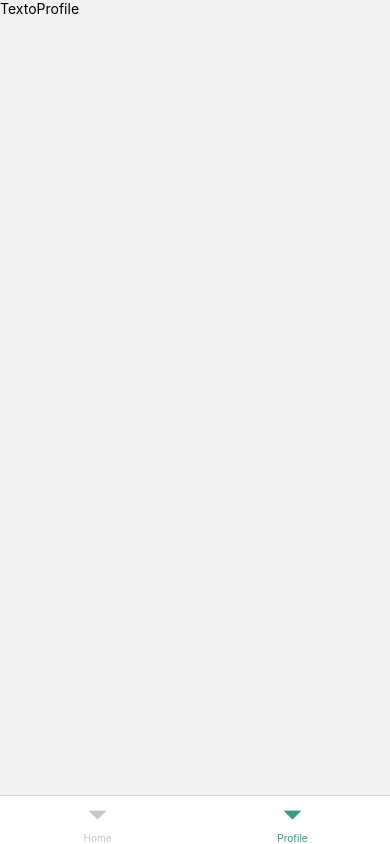
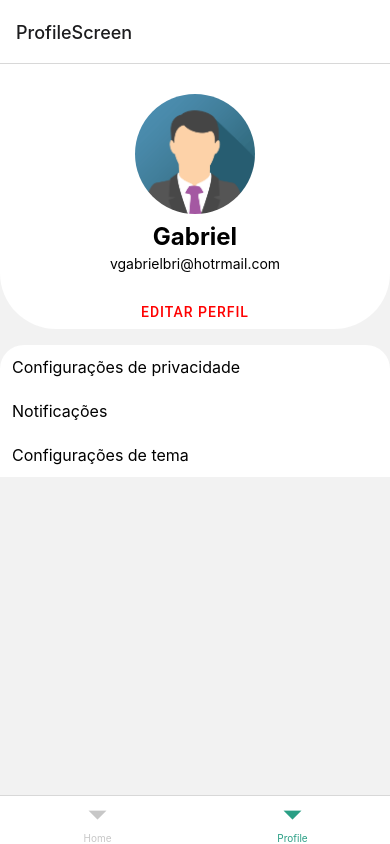
Before and after one commit to ValterGabriell/Coleta-Sustentavel-Devs-Pai-Degua, a React Native app: screen /Profile in a window 390 px wide. Built offline with nearby package versions, Linux system fonts and the light colour scheme.

Commit message:
Ajustando a troca de telas e criando tela de perfil

```diff
--- a/package.json
+++ b/package.json
@@ -10,6 +10,7 @@
   "dependencies": {
     "@react-navigation/bottom-tabs": "^6.3.2",
     "@react-navigation/native": "^6.0.11",
+    "@react-navigation/native-stack": "^6.7.0",
     "expo": "~45.0.0",
     "expo-status-bar": "~1.3.0",
     "react": "17.0.2",
@@ -17,6 +18,8 @@
     "react-native": "0.68.2",
     "react-native-dropdown-picker": "^5.4.2",
     "react-native-paper": "^4.12.2",
+    "react-native-safe-area-context": "4.2.4",
+    "react-native-screens": "~3.11.1",
     "react-native-vector-icons": "^9.2.0",
     "react-native-web": "0.17.7"
   },
--- a/src/componentes/FabButton.js
+++ b/src/componentes/FabButton.js
@@ -1,7 +1,7 @@
 import React, { Component } from "react";
 import { View, TouchableWithoutFeedback, Animated, StyleSheet } from "react-native";
 import { AntDesign, Entypo } from '@expo/vector-icons'
-import { useNavigation, useRoute } from '@react-navigation/native';
+
 
 export default class FabButton extends Component {
     animation = new Animated.Value(0)
@@ -67,7 +67,7 @@ export default class FabButton extends Component {
         return (
             <View style={[styles.container, this.props.styles]}>
 
-                <TouchableWithoutFeedback>
+                <TouchableWithoutFeedback onPress={()=>{this.props.navigation.navigate('CameraScreen')}}>
                     <Animated.View style={[styles.button, styles.submenu, cameraStyle]}>
                         <Entypo name="camera" size={20} color="#00213b" />
                     </Animated.View>
--- a/src/rotas/AppRotas.js
+++ b/src/rotas/AppRotas.js
@@ -1,24 +1,29 @@
 import { createBottomTabNavigator } from '@react-navigation/bottom-tabs';
 import { NavigationContainer } from '@react-navigation/native';
 import React from "react";
-import Feed from '../telas/Feed';
-import Profile from '../telas/Profile';
+import ProfileTabStack from './ProfileTabStack';
+import FeedRotas from './FeedRotas'
 
 
 const Tab = createBottomTabNavigator()
+function MyTabs() {
+    return (
+        <Tab.Navigator screenOptions={({ route }) =>
+        ({
+            headerShown: false,
+            tabBarActiveTintColor: '#2a9f85',
+            tabBarInactiveTintColor: '#C7C7C7'
+        })} >
+            <Tab.Screen name='Home' component={FeedRotas} />
+            <Tab.Screen name='Profile' component={ProfileTabStack} />
+        </Tab.Navigator>
+    )
+}
 
-export default function AppRotas(){
-    return <NavigationContainer>
-    <Tab.Navigator screenOptions={({route})=>
-        ({
-            headerShown:false,
-            tabBarActiveTintColor:'#2a9f85',
-            tabBarInactiveTintColor:'#C7C7C7'
-
-            })} >
-        <Tab.Screen name='Home' component={Feed} />
-        <Tab.Screen name='Profile' component={Profile} />
-    </Tab.Navigator>
-</NavigationContainer>
-
+export default function AppRotas() {
+    return (
+        <NavigationContainer>
+            <MyTabs />
+        </NavigationContainer>
+    )
 }
--- a/src/rotas/FeedRotas.js
+++ b/src/rotas/FeedRotas.js
@@ -1,10 +1,16 @@
 import { createNativeStackNavigator } from "@react-navigation/native-stack";
-import React from "react";
-import Camera from '../telas/Feed/componentes/Camera'
+import Feed from '../telas/Feed';
+import Camera from '../telas/Camera'
 
-const Stack = createNativeStackNavigator()
-export default function FeedRotas(){
-    return <Stack.Navigator>
-    <Stack.Screen name="CameraScreen" component={Camera} />
-</Stack.Navigator>
-}
+
+
+
+const Stack = createNativeStackNavigator();
+export default function ProfileTabStack() {
+    return (
+          <Stack.Navigator>
+            <Stack.Screen name="FeedScreen" component={Feed} />
+            <Stack.Screen name="CameraScreen" component={Camera} />
+          </Stack.Navigator>
+      );
+  }
--- /dev/null
+++ b/src/rotas/ProfileTabStack.js
@@ -0,0 +1,20 @@
+import { createNativeStackNavigator } from "@react-navigation/native-stack";
+import { View,Text } from "react-native";
+import React from "react";
+import Profile from '../telas/Profile'
+
+function TestHome(){
+    return <View>
+        <Text>asdasd</Text>
+    </View>
+}
+
+const Stack = createNativeStackNavigator();
+export default function ProfileTabStack() {
+    return (
+          <Stack.Navigator>
+            <Stack.Screen name="ProfileScreen" component={Profile} />
+            <Stack.Screen name="TestHome" component={TestHome} />
+          </Stack.Navigator>
+      );
+  }
--- a/src/telas/Feed/componentes/Camera.js
+++ b/src/telas/Camera/index.js
@@ -1,11 +1,11 @@
 import React from "react"
-import { View, Text, Image } from "react-native";
+import { View, Text } from "react-native";
 
 
 export default function Camera() {
     return <>
         <View>
-            <Text>Olá!</Text>
+            <Text>Olá sou camera!</Text>
         </View>
 
     </>
--- a/src/telas/Feed/componentes/HeaderComponent.js
+++ b/src/telas/Feed/componentes/HeaderComponent.js
@@ -1,5 +1,5 @@
 import React from "react";
-import { View, Text, Image, StyleSheet, RadioButton } from "react-native";
+import { View, Text, Image, StyleSheet } from "react-native";
 import Profile from '../../../assets/profile.png'
 import { Chip } from 'react-native-paper';
 
--- a/src/telas/Feed/componentes/ItemRender.js
+++ b/src/telas/Feed/componentes/ItemRender.js
@@ -4,12 +4,13 @@ import Save from '../../../assets/save.png'
 import Place from '../../../assets/place.png'
 
 
-const Item = ({ title, imagem, local }) => (
+const Item = ({ title, imagem, local, props }) => (
   <View style={styles.viewMain} >
     <View style={styles.viewImg}>
       <ImageBackground source={imagem} style={styles.imagem}>
         <TouchableOpacity
           style={styles.buttonStyle}
+          onPress={()=>{props.navigation.navigate('CameraScreen')}}
           activeOpacity={0.5}
           >
           <Image
@@ -28,8 +29,8 @@ const Item = ({ title, imagem, local }) => (
   </View>
 );
 
-export default function ItemRender({ title, imagem, local }) {
-  return Item({ title, imagem,local })
+export default function ItemRender({ title, imagem, local, props }) {
+  return Item({ title, imagem,local, props})
 }
 
 const styles = StyleSheet.create({
--- a/src/telas/Feed/index.js
+++ b/src/telas/Feed/index.js
@@ -30,12 +30,13 @@ const DATA = [
 
 
 
-  const App = () => {
+  const App = (props) => {
     const renderItem = ({ item }) => (
       <ItemRender
       title={item.title}
       imagem={item.imagem}
       local={item.local}
+      props={props}
       />
     );
 
@@ -48,7 +49,7 @@ const DATA = [
           keyExtractor={item => item.id}
           ListHeaderComponent={HeaderComponent({nomeUser:"Usuário"} )}
         />
-      <FabButton />
+      <FabButton navigation={props.navigation}/>
     </SafeAreaView>
 
       </>
--- /dev/null
+++ b/src/telas/Profile/componente/FotoPerfil.js
@@ -0,0 +1,75 @@
+import React from "react";
+import { View, Image, StyleSheet, Text } from "react-native";
+import { Button } from "react-native-paper";
+
+
+export default function FotoPerfil({ fotoUser, nomeUser, emailUser, props }) {
+    return <>
+        <View style={styles.container}>
+            <Image source={fotoUser} style={styles.imagem} />
+            <Text style={styles.username}>{nomeUser}</Text>
+            <Text style={styles.email} >{emailUser}</Text>
+            <Button variant="contained" color="#FF0000" onPress={()=>{props.navigation.navigate('TestHome')}}>Editar perfil</Button>
+        </View>
+
+        <View style={styles.containerDown}>
+              <Text style={styles.textoConfig} >Configurações de privacidade</Text>
+              <Text  style={styles.textoConfig}>Notificações</Text>
+              <Text  style={styles.textoConfig}>Configurações de tema</Text>
+        </View>
+    </>
+}
+
+
+const styles = StyleSheet.create({
+    container: {
+        backgroundColor: "#FFF",
+        borderBottomLeftRadius: 56,
+        borderBottomRightRadius: 56,
+        elevation: 10,
+        shadowRadius: 10,
+        shadowColor: "#00213b",
+        shadowOpacity: 0.3,
+        shadowOffset: {
+            height: 10
+        }
+    },
+    containerDown: {
+        alignItems:"flex-start",
+        marginTop:16,
+        borderTopLeftRadius:24,
+        borderTopRightRadius:24,
+        backgroundColor: "#FFF",
+        elevation: 10,
+        shadowRadius: 10,
+        shadowColor: "#00213b",
+        shadowOpacity: 0.3,
+        shadowOffset: {
+            height: 10
+        }
+    },
+    username: {
+        alignSelf: "center",
+        fontWeight: "bold",
+        fontSize: 24,
+        lineHeight: 38,
+        marginTop: 4
+    },
+    email: {
+        alignSelf: "center",
+        fontSize: 14,
+        lineHeight: 15,
+        marginBottom: 24
+    },
+    imagem: {
+        marginTop: 30,
+        alignSelf: "center",
+        width: 120,
+        height: 120,
+        borderRadius: 64
+    },
+    textoConfig:{
+        fontSize:16,
+        margin:12
+    }
+})
--- a/src/telas/Profile/index.js
+++ b/src/telas/Profile/index.js
@@ -1,13 +1,19 @@
 import React from "react";
-import { Text } from "react-native";
-import { View } from "react-native";
+import { SafeAreaView } from "react-native";
+import FotoPerfil from "./componente/FotoPerfil";
+import ProfilePic from '../../assets/profilePhoto.png'
 
 
 
-
-export default function Profile(){
-return <>
-<View>
-    <Text>TextoProfile</Text>
-</View>
-</>}
+export default function Profile(props) {
+   return <>
+      <SafeAreaView>
+         <FotoPerfil
+         fotoUser={ProfilePic}
+         nomeUser={"Gabriel"}
+         emailUser={"vgabrielbri@hotrmail.com"}
+         props={props}
+         />
+      </SafeAreaView>
+   </>
+}
```
Also changed, not shown: src/assets/profilePhoto.png (added), 1 other file (tests, documents, lock files or other folders).
